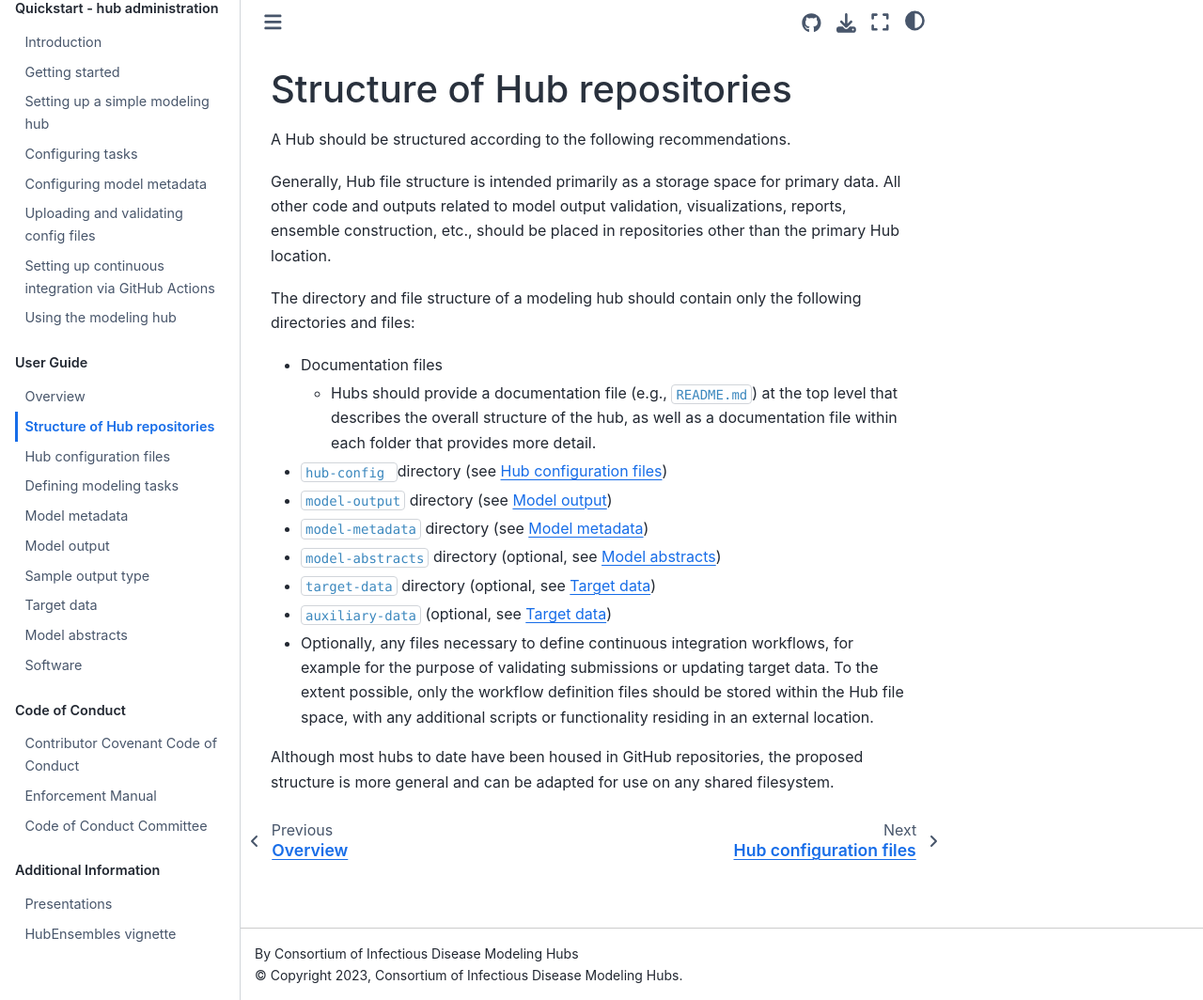
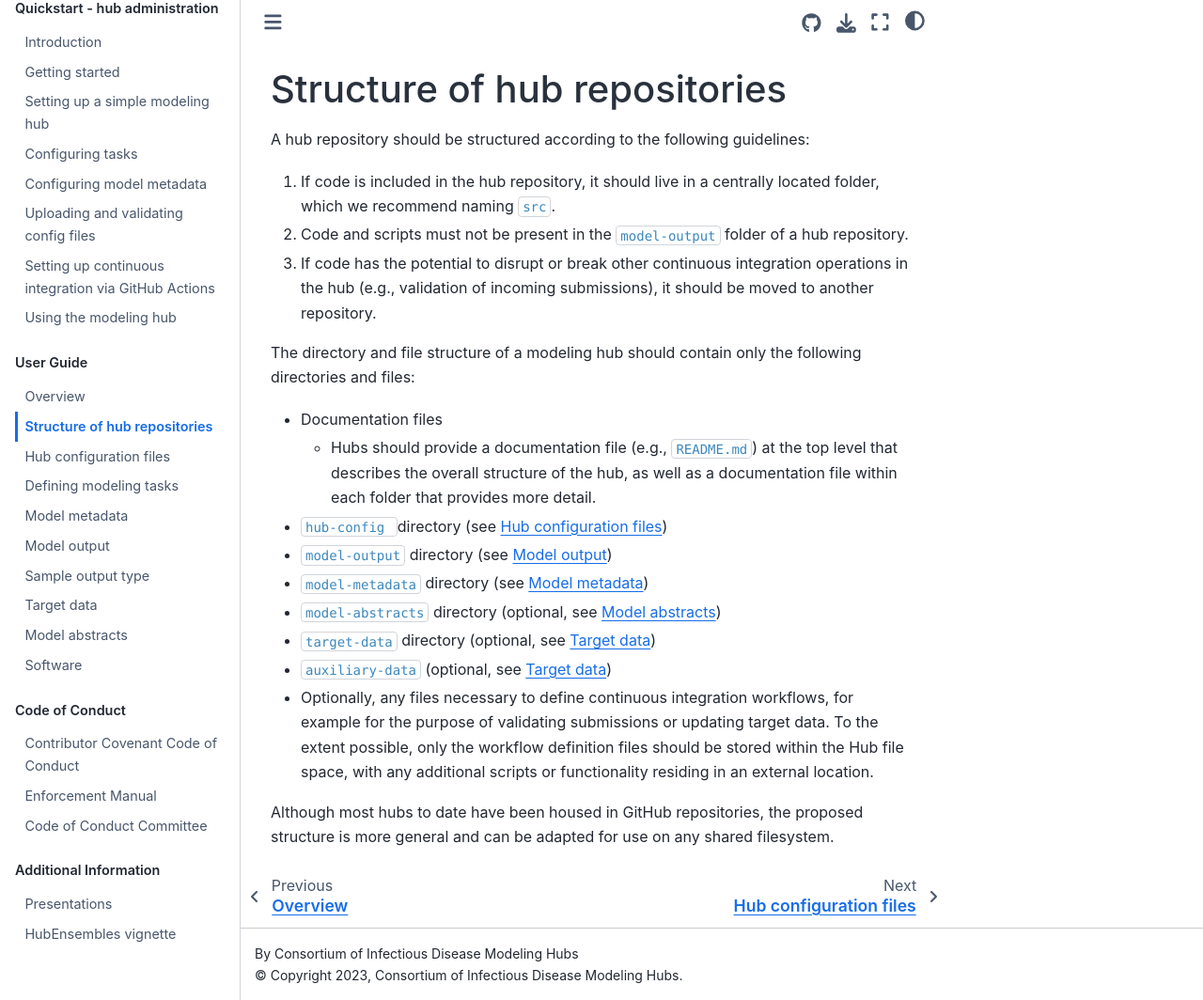
Before and after one commit to hubverse-org/hubDocs, a Sphinx documentation site: the page built from docs/source/user-guide/hub-structure.md, in a window 1280 px wide and 1064 px high. Shown: the whole window at 94% size. Built offline with Sphinx 7.4.7 and the Sphinx Book theme 1.1.4, drawn with Linux system fonts in a browser that asks for light colours; comment, search, counter and statistics services are not loaded.

Commit message:
Update hub-structure.md
Updated hub structure guidelines

```diff
--- a/docs/source/user-guide/hub-structure.md
+++ b/docs/source/user-guide/hub-structure.md
@@ -1,8 +1,12 @@
-# Structure of Hub repositories
+# Structure of hub repositories
 
-A Hub should be structured according to the following recommendations.
+A hub repository should be structured according to the following guidelines:
 
-Generally, Hub file structure is intended primarily as a storage space for primary data. All other code and outputs related to model output validation, visualizations, reports, ensemble construction, etc., should be placed in repositories other than the primary Hub location.
+1.	If code is included in the hub repository, it should live in a centrally located folder, which we recommend naming `src`.
+2.	Code and scripts must not be present in the `model-output` folder of a hub repository.
+3.	If code has the potential to disrupt or break other continuous integration operations in the hub (e.g., validation of incoming submissions),
+it should be moved to another repository.
+
 
 The directory and file structure of a modeling hub should contain only the following directories and files:
 
```
